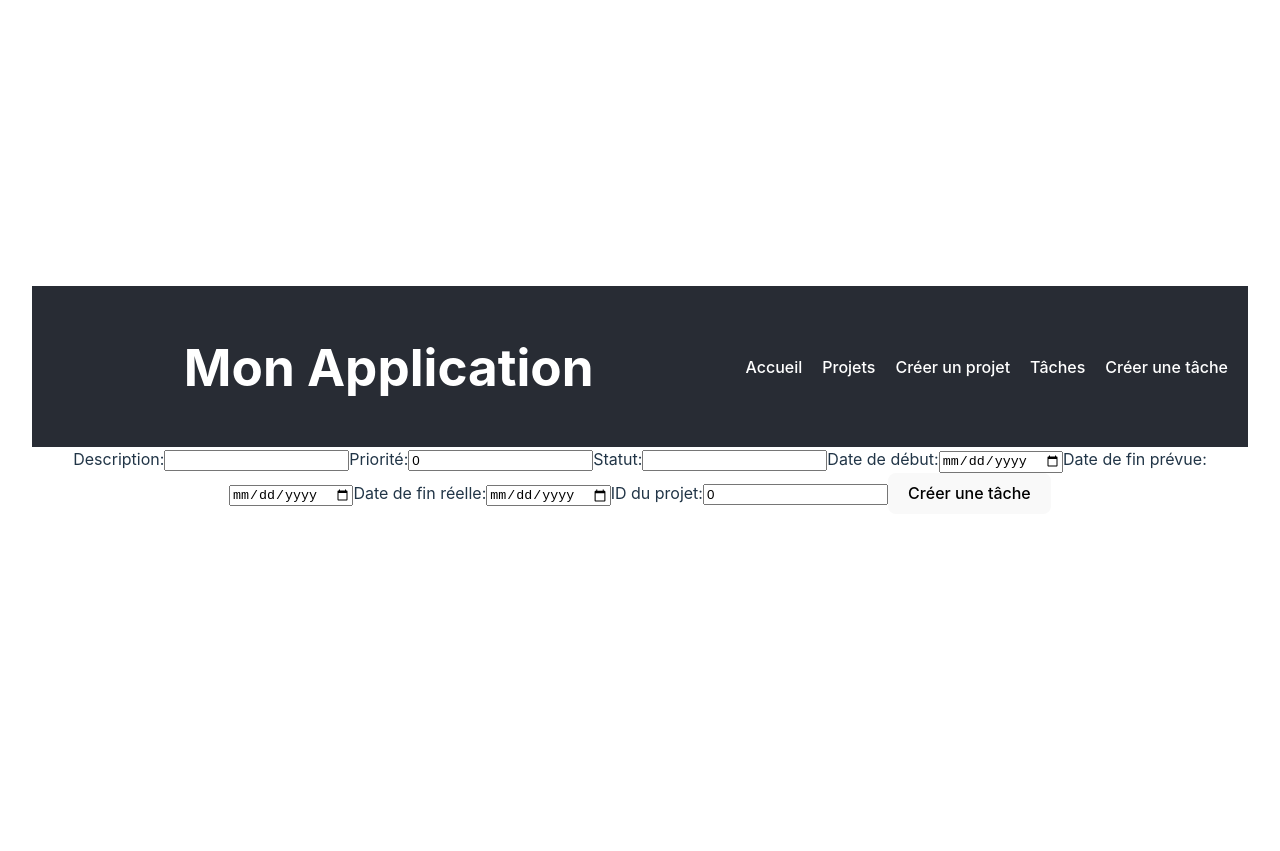
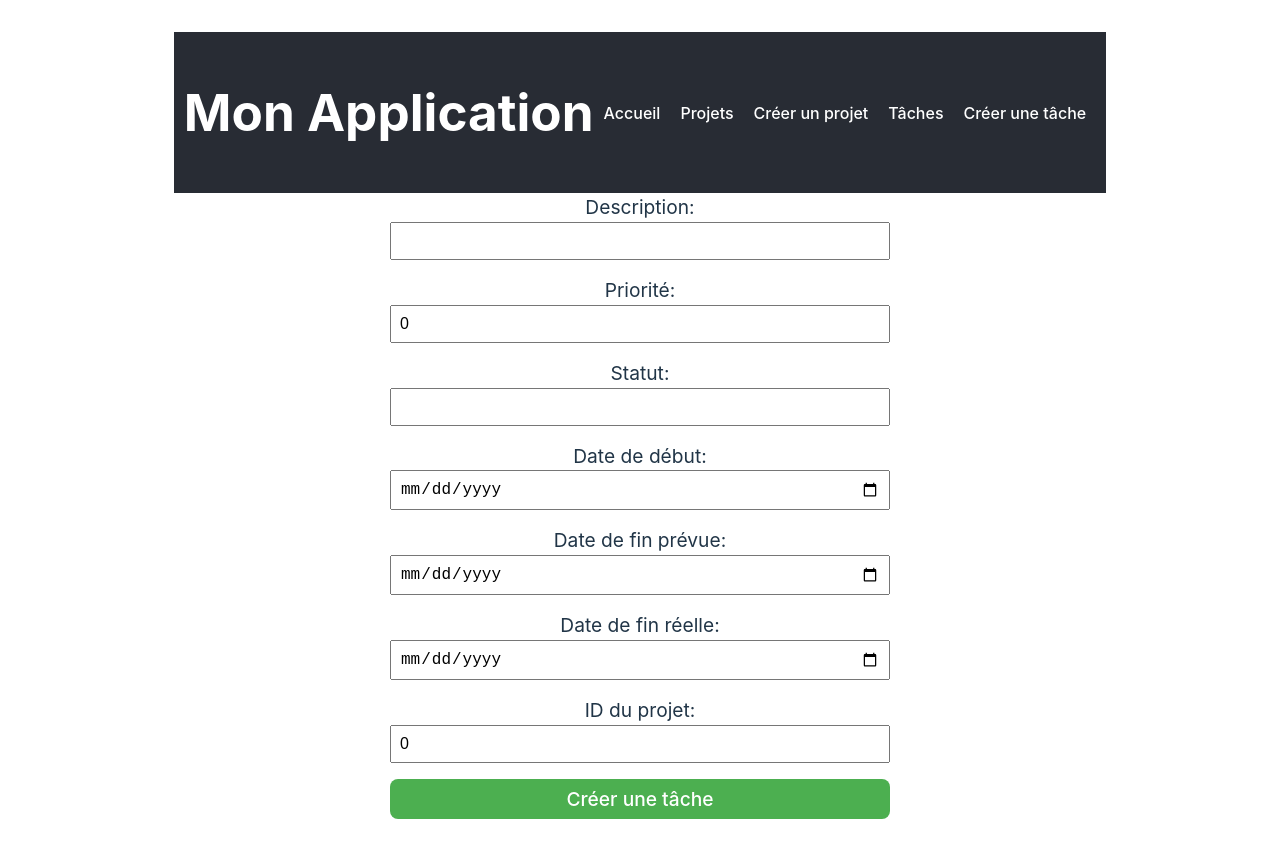
Before and after one commit to yacine977/frontend-gestion-projet, a React (Vite) app: page /creer-tache in a window 1280 px wide. Before the commit the page ends 800 px from the top, so only its background shows below. Built offline with nearby package versions, Linux system fonts and the light colour scheme.

Commit message:
Ajout de styles au composant CreerTache

```diff
--- a/src/composants/CreerTache.jsx
+++ b/src/composants/CreerTache.jsx
@@ -1,4 +1,5 @@
 import { useState } from 'react';
+import '../styles/CreerTache.css';
 
 function CreerTache() {
   const [description, setDescription] = useState('');
@@ -37,7 +38,7 @@ function CreerTache() {
   };
 
   return (
-    <form onSubmit={handleSubmit}>
+    <form onSubmit={handleSubmit} className='creer-tache'>
       <label>
         Description:
         <input type="text" value={description} onChange={(e) => setDescription(e.target.value)} required />
@@ -66,7 +67,7 @@ function CreerTache() {
         ID du projet:
         <input type="number" value={projetId} onChange={(e) => setProjetId(e.target.value)} required />
       </label>
-      <button type="submit">Créer une tâche</button>
+      <button type="submit" className='submit-button'>Créer une tâche</button>
     </form>
   );
 }
--- /dev/null
+++ b/src/styles/CreerTache.css
@@ -0,0 +1,31 @@
+.creer-tache {
+    display: flex;
+    flex-direction: column;
+    gap: 1rem;
+    max-width: 500px;
+    margin: auto;
+}
+
+.creer-tache label {
+    display: flex;
+    flex-direction: column;
+    font-size: 1.2rem;
+}
+
+.creer-tache input, .creer-tache textarea {
+    padding: 0.5rem;
+    font-size: 1rem;
+}
+
+.submit-button {
+    padding: 0.5rem;
+    font-size: 1.2rem;
+    background-color: #4CAF50;
+    color: white;
+    border: none;
+    cursor: pointer;
+}
+
+.submit-button:hover {
+    background-color: #45a049;
+}
```
